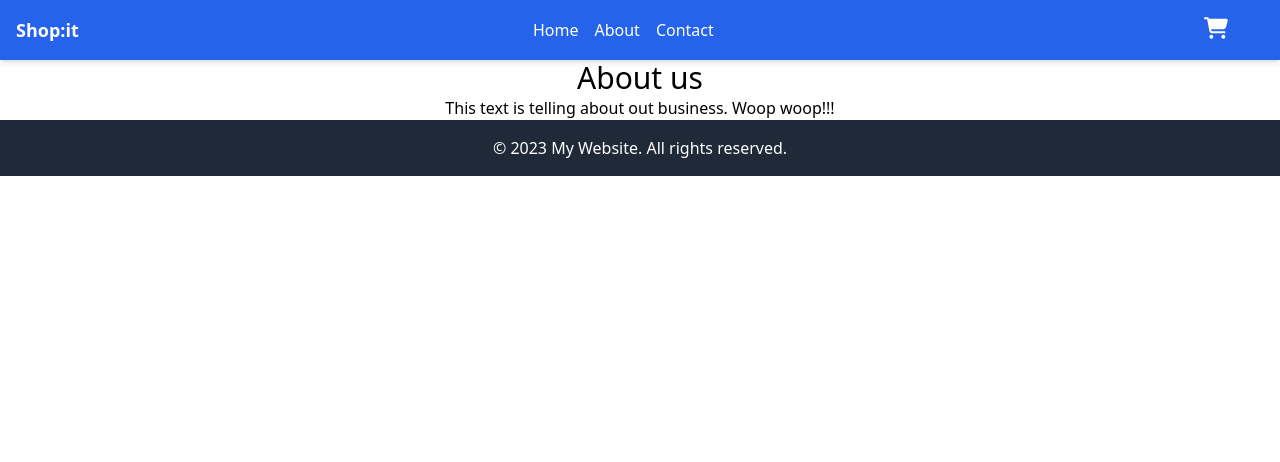
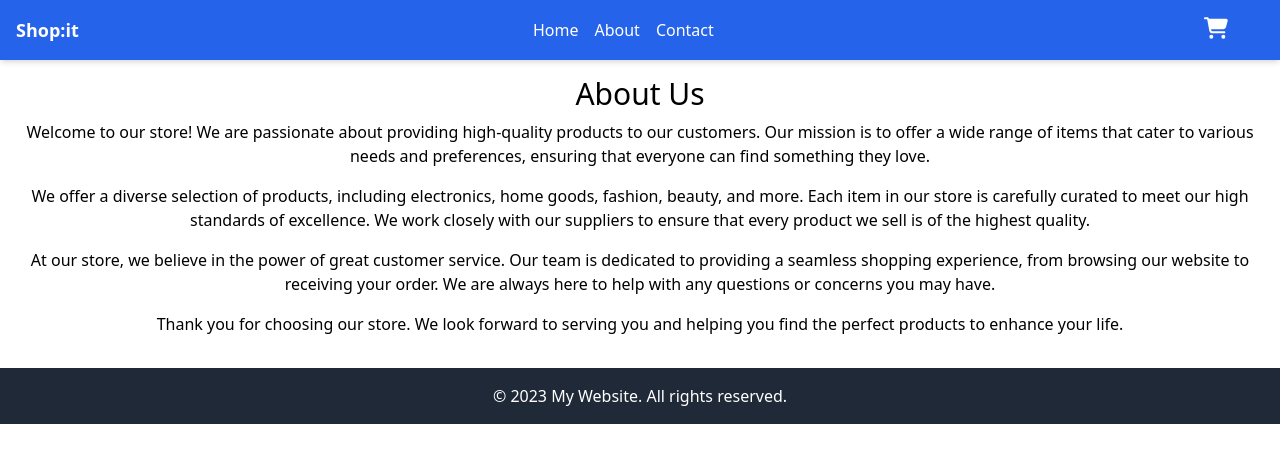
Before and after one commit to EliseAur/ecom-store, a React (Vite) app: page /about in a window 1280 px wide. Shown: the top 462 px of the page. Built offline with nearby package versions, Linux system fonts and the light colour scheme.

Commit message:
Added About us text

```diff
--- a/src/pages/about.jsx
+++ b/src/pages/about.jsx
@@ -1,9 +1,31 @@
 function About() {
   return (
-    <div className="container mx-auto">
+    <div className="container mx-auto p-4 flex-grow">
       <main className="text-center">
-        <h1 className="text-3xl">About us</h1>
-        <p>This text is telling about out business. Woop woop!!!</p>
+        <h1 className="text-3xl">About Us</h1>
+        <p className="p-2">
+          Welcome to our store! We are passionate about providing high-quality
+          products to our customers. Our mission is to offer a wide range of
+          items that cater to various needs and preferences, ensuring that
+          everyone can find something they love.
+        </p>
+        <p className="p-2">
+          We offer a diverse selection of products, including electronics, home
+          goods, fashion, beauty, and more. Each item in our store is carefully
+          curated to meet our high standards of excellence. We work closely with
+          our suppliers to ensure that every product we sell is of the highest
+          quality.
+        </p>
+        <p className="p-2">
+          At our store, we believe in the power of great customer service. Our
+          team is dedicated to providing a seamless shopping experience, from
+          browsing our website to receiving your order. We are always here to
+          help with any questions or concerns you may have.
+        </p>
+        <p className="p-2 pb-4">
+          Thank you for choosing our store. We look forward to serving you and
+          helping you find the perfect products to enhance your life.
+        </p>
       </main>
     </div>
   );
```
